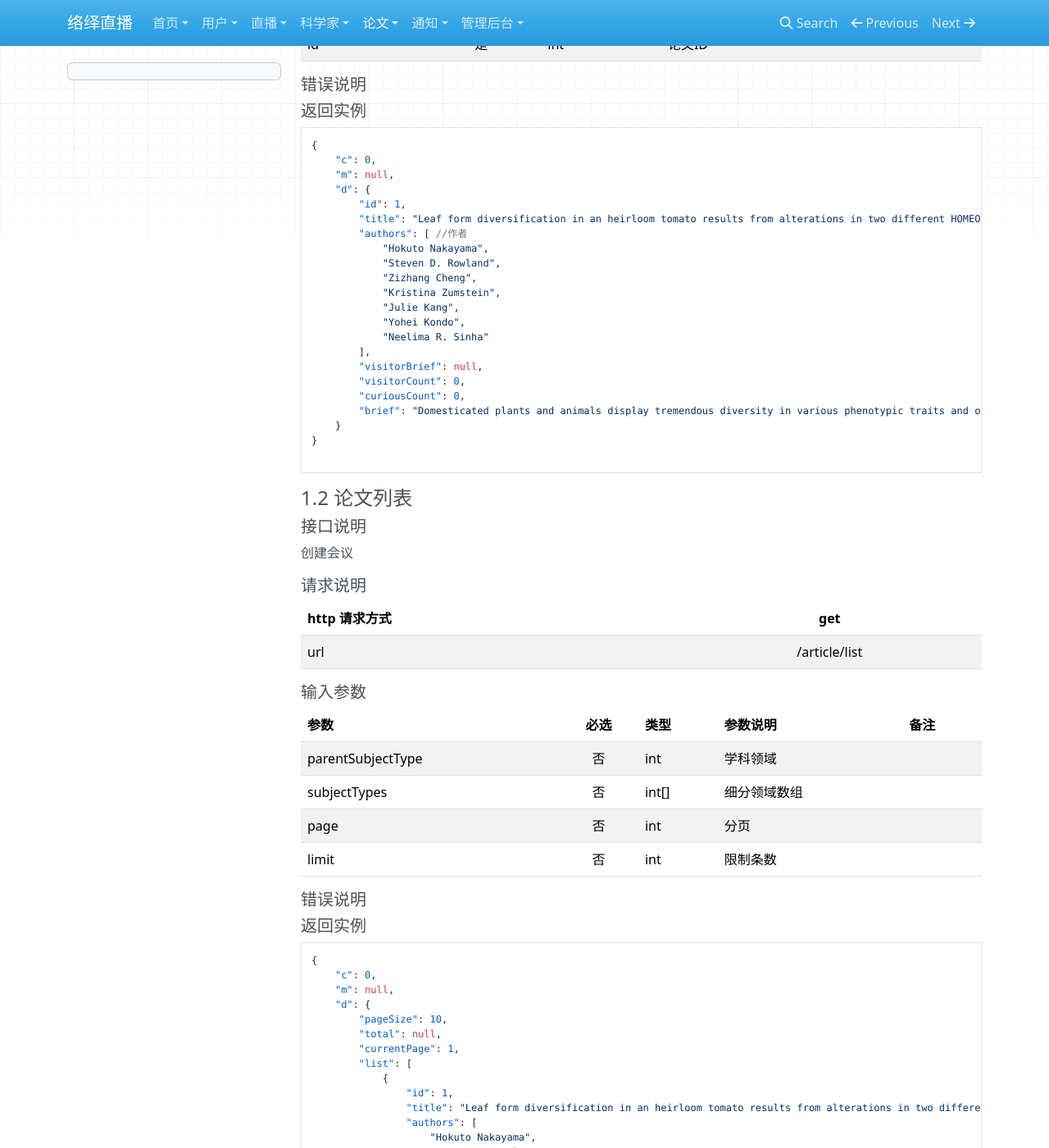
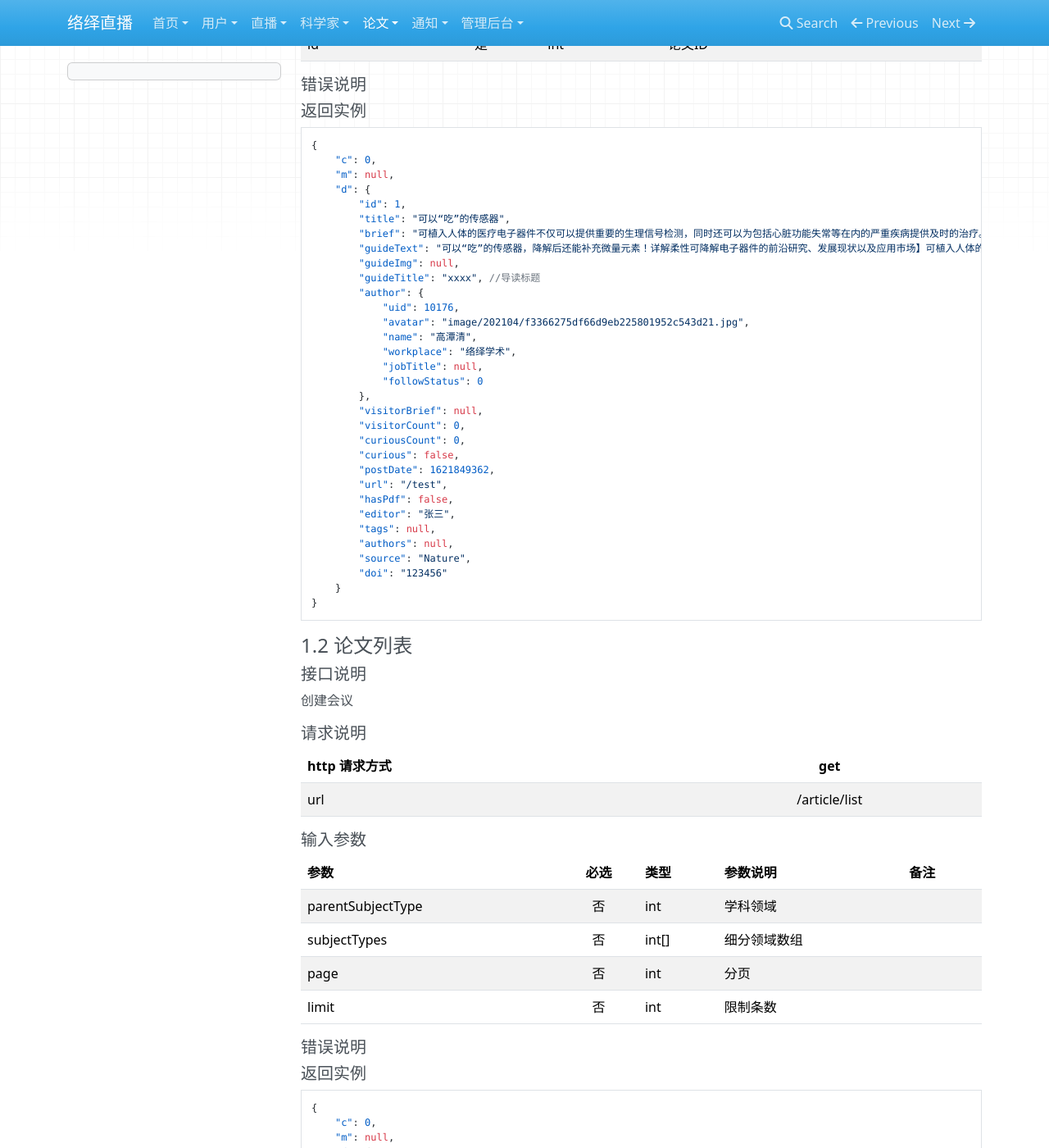
Before and after one commit to G-little/luoyi-wiki, an MkDocs documentation site: the page built from docs/luoyi/article.md, in a window 1280 px wide and 1400 px high, scrolled down 354 px. Shown: the whole window at 82% size. Built offline with MkDocs 1.6.1, drawn with Linux system fonts in a browser that asks for light colours; nearby versions of some CDN libraries; some of the changed text lies outside the part shown.

Commit message:
add file

````diff
--- a/docs/luoyi/article.md
+++ b/docs/luoyi/article.md
@@ -33,23 +33,33 @@
     "m": null,
     "d": {
         "id": 1,
-        "title": "Leaf form diversification in an heirloom tomato results from alterations in two different HOMEOBOX genes",
-        "authors": [ //作者
-            "Hokuto Nakayama",
-            "Steven D. Rowland",
-            "Zizhang Cheng",
-            "Kristina Zumstein",
-            "Julie Kang",
-            "Yohei Kondo",
-            "Neelima R. Sinha"
-        ],
+        "title": "可以“吃”的传感器",
+        "brief": "可植入人体的医疗电子器件不仅可以提供重要的生理信号检测，同时还可以为包括心脏功能失常等在内的严重疾病提供及时的治疗。然而，传统医疗器件在应用中存在一些弊端，比如采用硅基硬质材料不能变形，无法很好地贴合皮肤、器官等；再比如存在时间和地域局限性，且操作繁杂，无法对人体进行实时、不间断地监测等。\n美国宾州州立大学助理教授程寰宇团队开发出的新型用于生物医学的可变形多模态传感器，不仅可以穿戴在人体复杂的皮肤或内脏器官表面，而且还可以在完成功能后完全溶解在人体内，一举解决了传统电子器件植入后需二次取出，以及与人体器官曲面不兼容等多个问题，这种新型传感器在医疗领域具有广阔的应用前景",
+        "guideText": "可以“吃”的传感器，降解后还能补充微量元素！详解柔性可降解电子器件的前沿研究、发展现状以及应用市场】可植入人体的医疗电子器件不仅可以提供重要的生理信号检测，同时还可以为包括心脏功能失常等在内的严重疾病提供及时的治疗。然而，传统医疗器件在应用中存在一些弊端，比如采用硅基硬质材料不能变形，无法很好地贴合皮肤、器官等；再比如存在时间和地域局限性，且操作繁杂，无法对人体进行实时、不间断地监测等。\n美国宾州州立大学助理教授程寰宇团队开发出的新型用于生物医学的可变形多模态传感器，不仅可以穿戴在人体复杂的皮肤或内脏器官表面，而且还可以在完成功能后完全溶解在人体内，一举解决了传统电子器件植入后需二次取出，以及与人体器官曲面不兼容等多个问题，这种新型传感器在医疗领域具有广阔的应用前景",
+        "guideImg": null,
+        "guideTitle": "xxxx", //导读标题
+        "author": {
+            "uid": 10176,
+            "avatar": "image/202104/f3366275df66d9eb225801952c543d21.jpg",
+            "name": "高潭清",
+            "workplace": "络绎学术",
+            "jobTitle": null,
+            "followStatus": 0
+        },
         "visitorBrief": null,
         "visitorCount": 0,
         "curiousCount": 0,
-        "brief": "Domesticated plants and animals display tremendous diversity in various phenotypic traits and often this diversity is seen within the same species. Tomato (Solanum lycopersicum; Solanaceae) cultivars show wide variation in leaf morphology, but the influence of breeding efforts in sculpting this diversity is not known. Here, we demonstrate that a single nucleotide deletion in the homeobox motif of BIPINNATA, which is a BEL-LIKE HOMEODOMAIN gene, led to a highly complex leaf phenotype in an heirloom tomato, Silvery Fir Tree (SiFT). Additionally, a comparative gene network analysis revealed that reduced expression of the ortholog of WUSCHEL RELATED HOMEOBOX 1 is also important for the narrow leaflet phenotype seen in SiFT. Phylogenetic and comparative genome analysis using whole-genome sequencing data suggests that the bip mutation in SiFT is likely a de novo mutation, instead of standing genetic variation. These results provide new insights into natural variation in phenotypic traits introduced into crops during improvement processes after domestication."
+        "curious": false,
+        "postDate": 1621849362,
+        "url": "/test",
+        "hasPdf": false,
+        "editor": "张三",
+        "tags": null,
+        "authors": null,
+        "source": "Nature",
+        "doi": "123456"
     }
 }
-
 ```
 
 
@@ -89,38 +99,38 @@
     "m": null,
     "d": {
         "pageSize": 10,
-        "total": null,
+        "total": 2147483647,
         "currentPage": 1,
         "list": [
             {
                 "id": 1,
-                "title": "Leaf form diversification in an heirloom tomato results from alterations in two different HOMEOBOX genes",
-                "authors": [
-                    "Hokuto Nakayama",
-                    "Steven D. Rowland",
-                    "Zizhang Cheng",
-                    "Kristina Zumstein",
-                    "Julie Kang",
-                    "Yohei Kondo",
-                    "Neelima R. Sinha"
-                ],
-                "visitorBrief": [
-                    {
-                        "nickname": null,
-                        "avatar": null,
-                        "uid": 10002,
-                        "jobTitle": null
-                    }
-                ],
-                "visitorCount": 1,
+                "title": "可以“吃”的传感器", //标题
+                "brief": "可植入人体的医疗电子器件不仅可以提供重要的生理信号检测，同时还可以为包括心脏功能失常等在内的严重疾病提供及时的治疗。然而，传统医疗器件在应用中存在一些弊端，比如采用硅基硬质材料不能变形，无法很好地贴合皮肤、器官等；再比如存在时间和地域局限性，且操作繁杂，无法对人体进行实时、不间断地监测等。\n美国宾州州立大学助理教授程寰宇团队开发出的新型用于生物医学的可变形多模态传感器，不仅可以穿戴在人体复杂的皮肤或内脏器官表面，而且还可以在完成功能后完全溶解在人体内，一举解决了传统电子器件植入后需二次取出，以及与人体器官曲面不兼容等多个问题，这种新型传感器在医疗领域具有广阔的应用前景", //简介
+                "guideText": "可以“吃”的传感器，降解后还能补充微量元素！详解柔性可降解电子器件的前沿研究、发展现状以及应用市场】可植入人体的医疗电子器件不仅可以提供重要的生理信号检测，同时还可以为包括心脏功能失常等在内的严重疾病提供及时的治疗。然而，传统医疗器件在应用中存在一些弊端，比如采用硅基硬质材料不能变形，无法很好地贴合皮肤、器官等；再比如存在时间和地域局限性，且操作繁杂，无法对人体进行实时、不间断地监测等。\n美国宾州州立大学助理教授程寰宇团队开发出的新型用于生物医学的可变形多模态传感器，不仅可以穿戴在人体复杂的皮肤或内脏器官表面，而且还可以在完成功能后完全溶解在人体内，一举解决了传统电子器件植入后需二次取出，以及与人体器官曲面不兼容等多个问题，这种新型传感器在医疗领域具有广阔的应用前景", //导读
+                "guideImg": null, //导读图片
+                "guideTitle": "xxxx", //导读标题
+                "author": { //作者
+                    "uid": 10176,
+                    "avatar": "image/202104/f3366275df66d9eb225801952c543d21.jpg",
+                    "name": "高潭清",
+                    "workplace": "络绎学术",
+                    "jobTitle": null,
+                    "followStatus": 0
+                },
+                "visitorBrief": null,
+                "visitorCount": 0,
                 "curiousCount": 0,
-                "curious": true
+                "curious": false,
+                "postDate": 1621849362000, //阿彪时间
+                "url": "/test",
+                "hasPdf": false,
+                "editor": "张三" //编辑
             }
         ],
-        "end": false,
+        "end": true,
         "empty": false,
         "startIndex": 0,
-        "totalPage": null
+        "totalPage": -214748364
     }
 }
 
````
